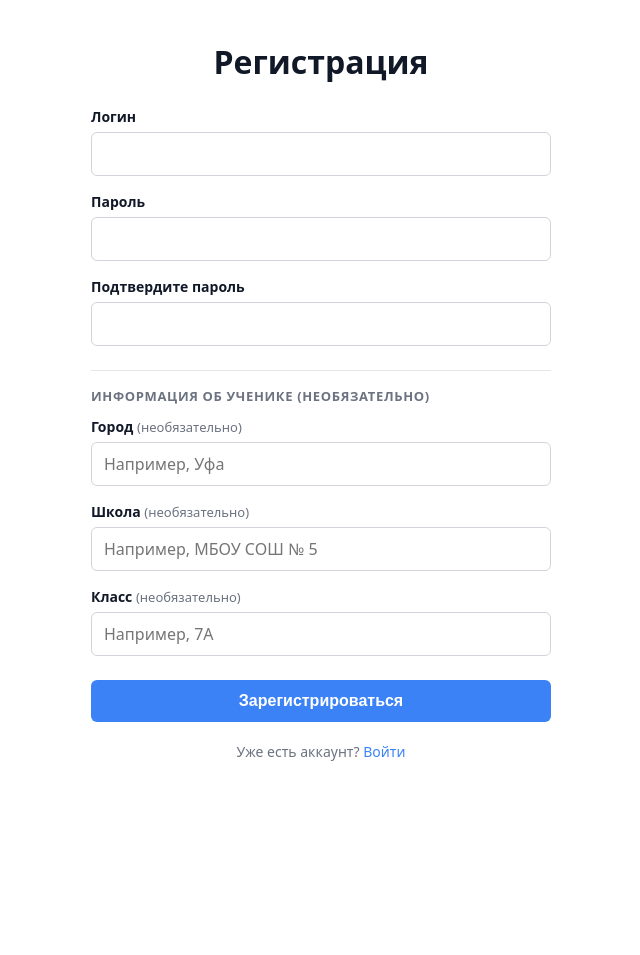
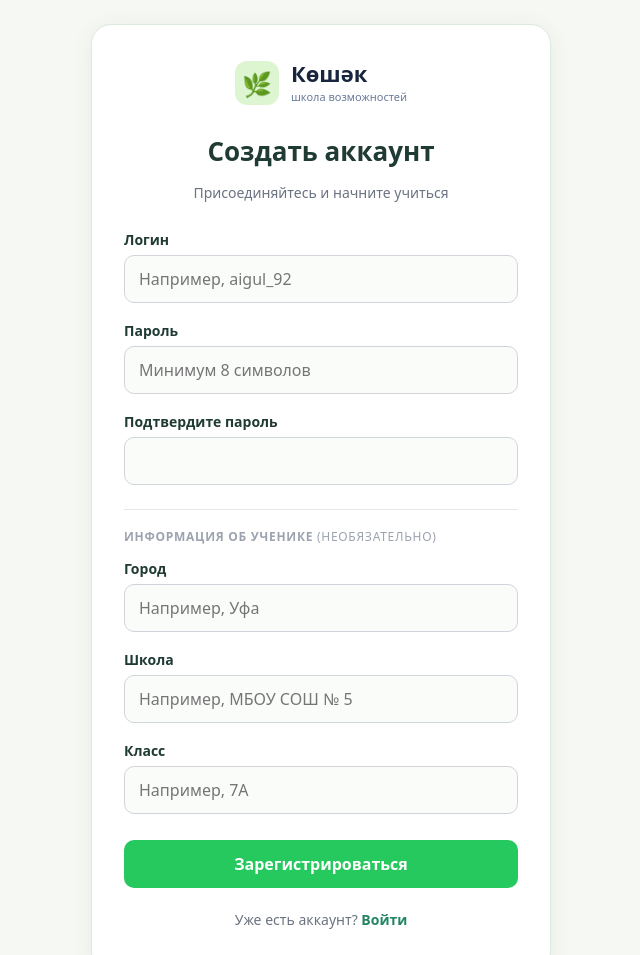
Before and after one commit to qwyzye/duolingobash, a plain HTML site: page static/register.html in a window 1280 px wide. Shown: the top 955 px of the page, without its empty margins (319-959 px from the left). Before the commit the page ends 801 px from the top, so only its background shows below. Drawn offline with Linux system fonts and the light colour scheme.

Commit message:
сайт но типа красивше

```diff
--- a/static/register.html
+++ b/static/register.html
@@ -3,100 +3,175 @@
 <head>
     <meta charset="UTF-8">
     <meta name="viewport" content="width=device-width, initial-scale=1.0">
-    <title>Регистрация</title>
+    <title>Регистрация — Көшәк</title>
     <style>
+        * { box-sizing: border-box; }
         body {
-            font-family: system-ui, -apple-system, sans-serif;
+            font-family: system-ui, -apple-system, "Segoe UI", sans-serif;
+            background: #f5f8f3;
+            color: #203b34;
+            min-height: 100vh;
+            margin: 0;
+            display: grid;
+            place-items: center;
+            padding: 24px;
+        }
+        .card {
+            background: #fff;
+            border: 1px solid #dce9dc;
+            border-radius: 20px;
+            box-shadow: 0 4px 24px rgba(32, 59, 52, 0.06);
+            width: 100%;
             max-width: 460px;
-            margin: 40px auto;
-            padding: 0 16px;
-            color: #111827;
+            padding: 36px 32px 28px;
         }
-        h1 { text-align: center; margin-bottom: 24px; }
-        .field { margin-bottom: 16px; }
+        .brand {
+            display: flex;
+            align-items: center;
+            gap: 12px;
+            margin-bottom: 28px;
+            justify-content: center;
+        }
+        .brand-mark {
+            width: 44px;
+            height: 44px;
+            border-radius: 12px;
+            background: #def5d2;
+            display: grid;
+            place-items: center;
+            font-size: 24px;
+        }
+        .brand-name {
+            font-size: 22px;
+            font-weight: 900;
+            color: #17253e;
+            line-height: 1.05;
+        }
+        .brand-sub {
+            font-size: 11px;
+            color: #687a9a;
+            margin-top: 3px;
+        }
+        h1 {
+            font-size: 26px;
+            margin: 0 0 6px;
+            text-align: center;
+            font-weight: 900;
+        }
+        .subtitle {
+            text-align: center;
+            color: #6b7280;
+            font-size: 14px;
+            margin-bottom: 28px;
+        }
+        .field { margin-bottom: 18px; }
         label {
             display: block;
             margin-bottom: 6px;
             font-weight: 600;
             font-size: 14px;
+            color: #203b34;
         }
         .muted {
-            color: #6b7280;
-            font-size: 13px;
-            font-weight: normal;
+            color: #9ca3af;
+            font-size: 12px;
+            font-weight: 400;
         }
         input {
             width: 100%;
-            padding: 10px 12px;
-            box-sizing: border-box;
-            border: 1px solid #d1d5db;
-            border-radius: 6px;
+            padding: 12px 14px;
+            border: 1.5px solid #d1d5db;
+            border-radius: 10px;
             font-size: 16px;
             font-family: inherit;
+            transition: border-color 0.15s, box-shadow 0.15s;
+            background: #fafcfa;
         }
         input:focus {
-            outline: 2px solid #3b82f6;
-            border-color: transparent;
+            outline: none;
+            border-color: #25c95d;
+            box-shadow: 0 0 0 3px rgba(37, 201, 93, 0.15);
+            background: #fff;
         }
         button {
             width: 100%;
-            padding: 12px;
-            background: #3b82f6;
-            color: white;
+            padding: 13px;
+            background: #25c95d;
+            color: #fff;
             border: 0;
-            border-radius: 6px;
+            border-radius: 10px;
             font-size: 16px;
-            font-weight: 600;
+            font-weight: 700;
             cursor: pointer;
             margin-top: 8px;
+            transition: background 0.15s;
+            font-family: inherit;
         }
-        button:hover { background: #2563eb; }
+        button:hover { background: #1fae4f; }
         button:disabled { background: #9ca3af; cursor: not-allowed; }
         .error {
             background: #fee2e2;
             color: #b91c1c;
-            padding: 10px 12px;
-            border-radius: 6px;
-            margin-bottom: 16px;
+            padding: 10px 14px;
+            border-radius: 10px;
+            margin-bottom: 18px;
             font-size: 14px;
+            display: none;
         }
+        .error.show { display: block; }
         .footer {
             text-align: center;
-            margin-top: 20px;
+            margin-top: 22px;
             color: #6b7280;
             font-size: 14px;
         }
-        .footer a { color: #3b82f6; text-decoration: none; }
+        .footer a {
+            color: #238562;
+            text-decoration: none;
+            font-weight: 700;
+        }
         .footer a:hover { text-decoration: underline; }
         .section-title {
-            font-size: 13px;
-            font-weight: 600;
-            color: #6b7280;
+            font-size: 12px;
+            font-weight: 700;
+            color: #9ca3af;
             text-transform: uppercase;
-            letter-spacing: 0.05em;
-            margin: 24px 0 12px;
-            padding-top: 16px;
+            letter-spacing: 0.06em;
+            margin: 24px 0 14px;
+            padding-top: 18px;
             border-top: 1px solid #e5e7eb;
         }
     </style>
 </head>
 <body>
 
-    <h1>Регистрация</h1>
+    <div class="card">
+        <div class="brand">
+            <div class="brand-mark">🌿</div>
+            <div>
+                <div class="brand-name">Көшәк</div>
+                <div class="brand-sub">школа возможностей</div>
+            </div>
+        </div>
 
-    <div id="error-box" class="error" style="display: none;"></div>
+        <h1>Создать аккаунт</h1>
+        <p class="subtitle">Присоединяйтесь и начните учиться</p>
+
+        <div id="error-box" class="error"></div>
 
         <form id="register-form" novalidate>
             <div class="field">
                 <label for="username">Логин</label>
                 <input type="text" id="username" name="username" required
-                   autocomplete="username" minlength="3" maxlength="32">
+                       autocomplete="username" minlength="3" maxlength="32"
+                       placeholder="Например, aigul_92">
             </div>
 
             <div class="field">
                 <label for="password">Пароль</label>
                 <input type="password" id="password" name="password" required
-                   autocomplete="new-password" minlength="8">
+                       autocomplete="new-password" minlength="8"
+                       placeholder="Минимум 8 символов">
             </div>
 
             <div class="field">
@@ -105,22 +180,22 @@
                        autocomplete="new-password" minlength="8">
             </div>
 
-        <div class="section-title">Информация об ученике (необязательно)</div>
+            <div class="section-title">Информация об ученике <span class="muted">(необязательно)</span></div>
 
             <div class="field">
-            <label for="city">Город <span class="muted">(необязательно)</span></label>
+                <label for="city">Город</label>
                 <input type="text" id="city" name="city" autocomplete="address-level2"
                        maxlength="100" placeholder="Например, Уфа">
             </div>
 
             <div class="field">
-            <label for="school">Школа <span class="muted">(необязательно)</span></label>
+                <label for="school">Школа</label>
                 <input type="text" id="school" name="school" autocomplete="organization"
                        maxlength="100" placeholder="Например, МБОУ СОШ № 5">
             </div>
 
             <div class="field">
-            <label for="grade">Класс <span class="muted">(необязательно)</span></label>
+                <label for="grade">Класс</label>
                 <input type="text" id="grade" name="grade" maxlength="20"
                        placeholder="Например, 7А">
             </div>
@@ -129,6 +204,7 @@
         </form>
 
         <p class="footer">Уже есть аккаунт? <a href="/login">Войти</a></p>
+    </div>
 
     <script>
         const form = document.getElementById('register-form');
@@ -137,11 +213,10 @@
 
         function showError(message) {
             errorBox.textContent = message;
-            errorBox.style.display = 'block';
+            errorBox.classList.add('show');
         }
-
         function hideError() {
-            errorBox.style.display = 'none';
+            errorBox.classList.remove('show');
         }
 
         form.addEventListener('submit', async (e) => {
```
Also changed, not shown: static/login.html (added, +219 -0 lines), 1 other file. Lines whose indentation alone changed are shown as unchanged.
